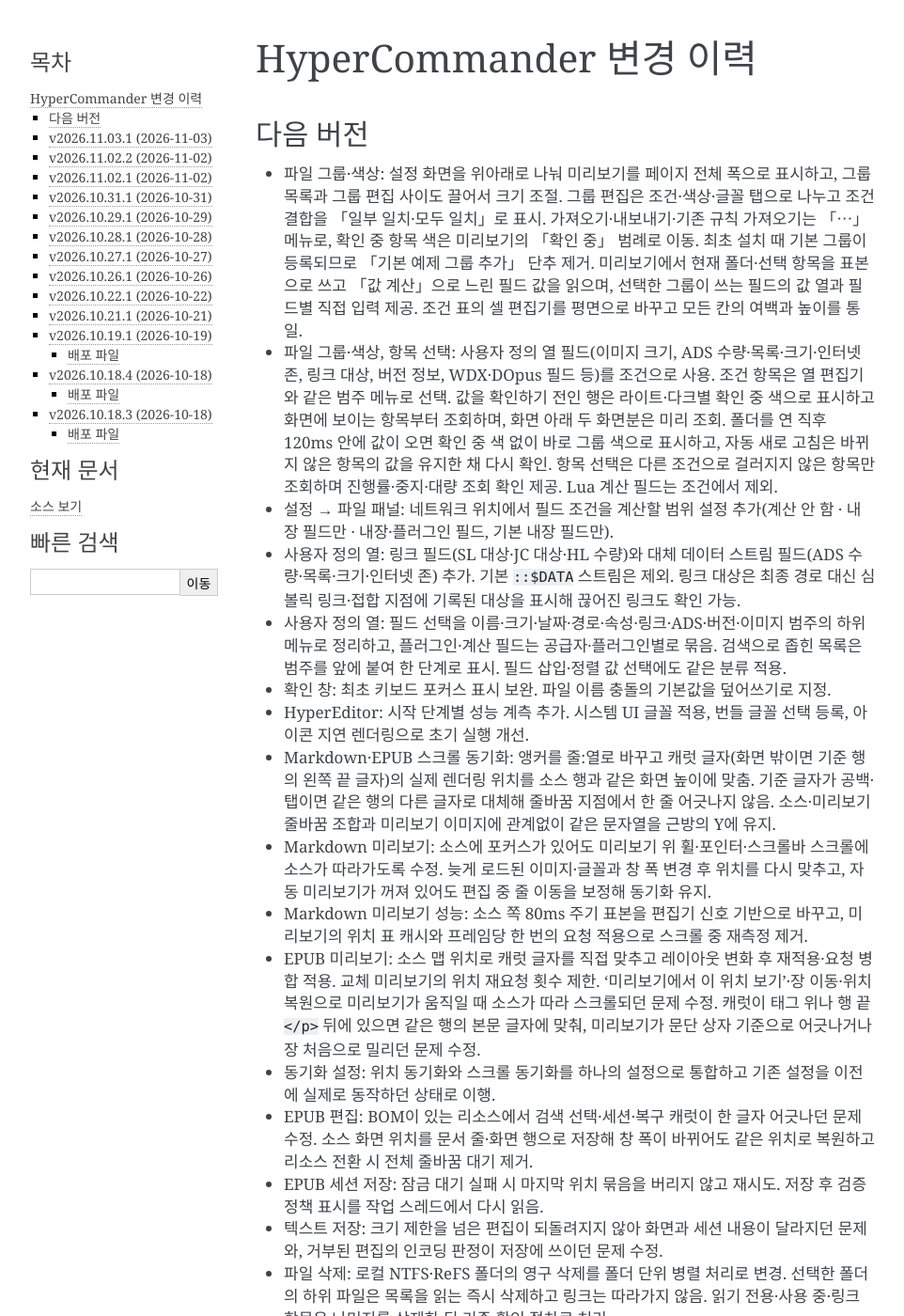
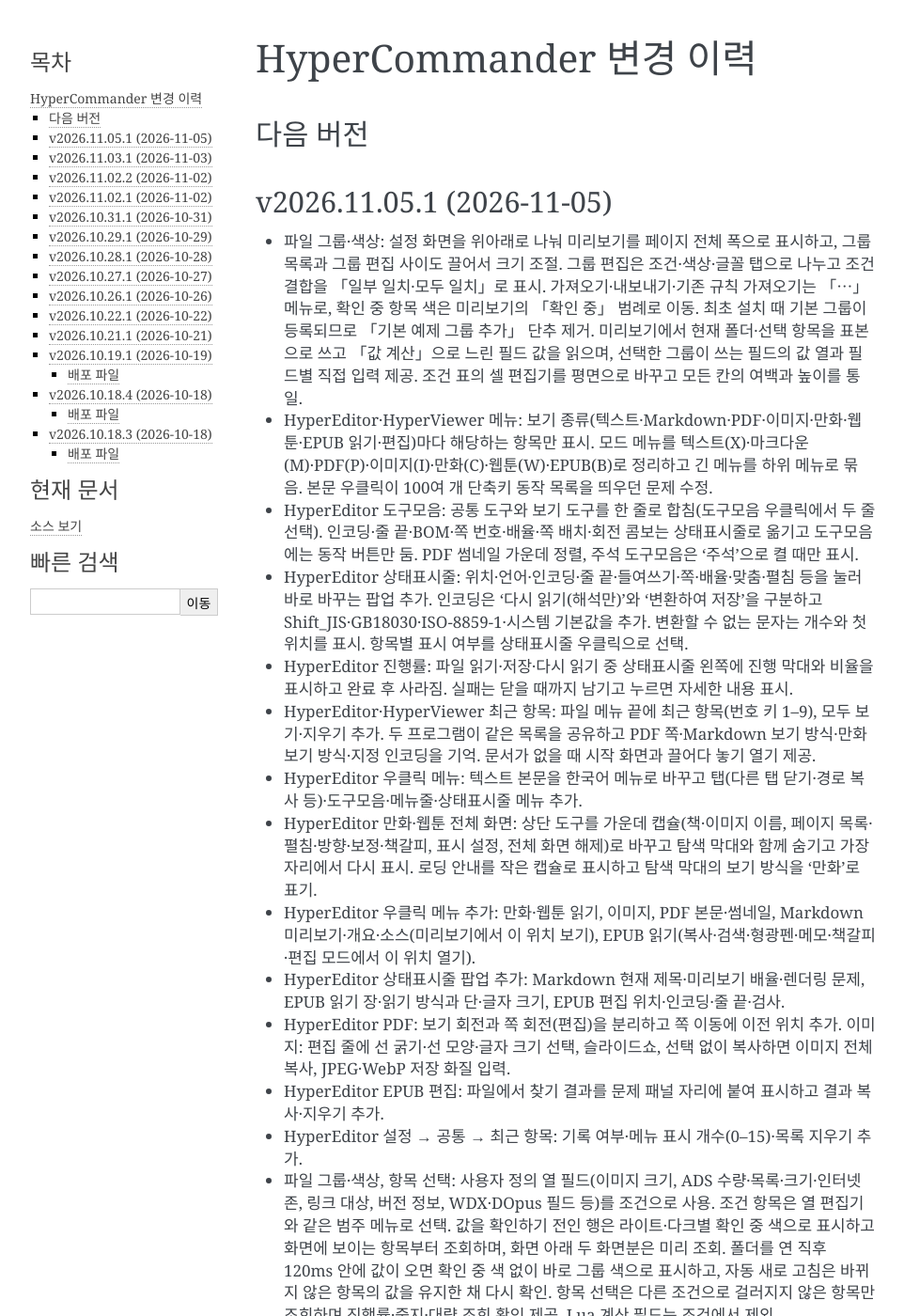
Before and after one commit to jgh0721/hyperCommander, a Sphinx documentation site: the page built from documentation/source/history.rst, in a window 1280 px wide and 1400 px high. Shown: the whole window at 94% size, without its empty margins (148-1110 px from the left). Built offline with Sphinx 7.4.7, drawn with Linux system fonts in a browser that asks for light colours; some of the changed text lies outside the part shown.

Commit message:
UI : [release] 2026.11.05.1 버전과 릴리즈 이력을 확정한다

```diff
--- a/CMakeLists.txt
+++ b/CMakeLists.txt
@@ -1,5 +1,5 @@
 cmake_minimum_required(VERSION 4.2)
-set(HC_PRODUCT_VERSION "2026.11.03.1")
+set(HC_PRODUCT_VERSION "2026.11.05.1")
 project(HyperCommander VERSION ${HC_PRODUCT_VERSION} LANGUAGES CXX RC)
 
 include(cmake/build.version.cmake)
--- a/documentation/source/history.rst
+++ b/documentation/source/history.rst
@@ -7,7 +7,34 @@
 다음 버전
 ----------------------------------------
 
+v2026.11.05.1 (2026-11-05)
+----------------------------------------
+
 * 파일 그룹·색상: 설정 화면을 위아래로 나눠 미리보기를 페이지 전체 폭으로 표시하고, 그룹 목록과 그룹 편집 사이도 끌어서 크기 조절. 그룹 편집은 조건·색상·글꼴 탭으로 나누고 조건 결합을 「일부 일치·모두 일치」로 표시. 가져오기·내보내기·기존 규칙 가져오기는 「⋯」 메뉴로, 확인 중 항목 색은 미리보기의 「확인 중」 범례로 이동. 최초 설치 때 기본 그룹이 등록되므로 「기본 예제 그룹 추가」 단추 제거. 미리보기에서 현재 폴더·선택 항목을 표본으로 쓰고 「값 계산」으로 느린 필드 값을 읽으며, 선택한 그룹이 쓰는 필드의 값 열과 필드별 직접 입력 제공. 조건 표의 셀 편집기를 평면으로 바꾸고 모든 칸의 여백과 높이를 통일.
+
+* HyperEditor·HyperViewer 메뉴: 보기 종류(텍스트·Markdown·PDF·이미지·만화·웹툰·EPUB 읽기·편집)마다 해당하는 항목만 표시. 모드 메뉴를 텍스트(X)·마크다운(M)·PDF(P)·이미지(I)·만화(C)·웹툰(W)·EPUB(B)로 정리하고 긴 메뉴를 하위 메뉴로 묶음. 본문 우클릭이 100여 개 단축키 동작 목록을 띄우던 문제 수정.
+
+* HyperEditor 도구모음: 공통 도구와 보기 도구를 한 줄로 합침(도구모음 우클릭에서 두 줄 선택). 인코딩·줄 끝·BOM·쪽 번호·배율·쪽 배치·회전 콤보는 상태표시줄로 옮기고 도구모음에는 동작 버튼만 둠. PDF 썸네일 가운데 정렬, 주석 도구모음은 '주석'으로 켤 때만 표시.
+
+* HyperEditor 상태표시줄: 위치·언어·인코딩·줄 끝·들여쓰기·쪽·배율·맞춤·펼침 등을 눌러 바로 바꾸는 팝업 추가. 인코딩은 '다시 읽기(해석만)'와 '변환하여 저장'을 구분하고 Shift_JIS·GB18030·ISO-8859-1·시스템 기본값을 추가. 변환할 수 없는 문자는 개수와 첫 위치를 표시. 항목별 표시 여부를 상태표시줄 우클릭으로 선택.
+
+* HyperEditor 진행률: 파일 읽기·저장·다시 읽기 중 상태표시줄 왼쪽에 진행 막대와 비율을 표시하고 완료 후 사라짐. 실패는 닫을 때까지 남기고 누르면 자세한 내용 표시.
+
+* HyperEditor·HyperViewer 최근 항목: 파일 메뉴 끝에 최근 항목(번호 키 1–9), 모두 보기·지우기 추가. 두 프로그램이 같은 목록을 공유하고 PDF 쪽·Markdown 보기 방식·만화 보기 방식·지정 인코딩을 기억. 문서가 없을 때 시작 화면과 끌어다 놓기 열기 제공.
+
+* HyperEditor 우클릭 메뉴: 텍스트 본문을 한국어 메뉴로 바꾸고 탭(다른 탭 닫기·경로 복사 등)·도구모음·메뉴줄·상태표시줄 메뉴 추가.
+
+* HyperEditor 만화·웹툰 전체 화면: 상단 도구를 가운데 캡슐(책·이미지 이름, 페이지 목록·펼침·방향·보정·책갈피, 표시 설정, 전체 화면 해제)로 바꾸고 탐색 막대와 함께 숨기고 가장자리에서 다시 표시. 로딩 안내를 작은 캡슐로 표시하고 탐색 막대의 보기 방식을 ‘만화’로 표기.
+
+* HyperEditor 우클릭 메뉴 추가: 만화·웹툰 읽기, 이미지, PDF 본문·썸네일, Markdown 미리보기·개요·소스(미리보기에서 이 위치 보기), EPUB 읽기(복사·검색·형광펜·메모·책갈피·편집 모드에서 이 위치 열기).
+
+* HyperEditor 상태표시줄 팝업 추가: Markdown 현재 제목·미리보기 배율·렌더링 문제, EPUB 읽기 장·읽기 방식과 단·글자 크기, EPUB 편집 위치·인코딩·줄 끝·검사.
+
+* HyperEditor PDF: 보기 회전과 쪽 회전(편집)을 분리하고 쪽 이동에 이전 위치 추가. 이미지: 편집 줄에 선 굵기·선 모양·글자 크기 선택, 슬라이드쇼, 선택 없이 복사하면 이미지 전체 복사, JPEG·WebP 저장 화질 입력.
+
+* HyperEditor EPUB 편집: 파일에서 찾기 결과를 문제 패널 자리에 붙여 표시하고 결과 복사·지우기 추가.
+
+* HyperEditor 설정 → 공통 → 최근 항목: 기록 여부·메뉴 표시 개수(0–15)·목록 지우기 추가.
 
 * 파일 그룹·색상, 항목 선택: 사용자 정의 열 필드(이미지 크기, ADS 수량·목록·크기·인터넷 존, 링크 대상, 버전 정보, WDX·DOpus 필드 등)를 조건으로 사용. 조건 항목은 열 편집기와 같은 범주 메뉴로 선택. 값을 확인하기 전인 행은 라이트·다크별 확인 중 색으로 표시하고 화면에 보이는 항목부터 조회하며, 화면 아래 두 화면분은 미리 조회. 폴더를 연 직후 120ms 안에 값이 오면 확인 중 색 없이 바로 그룹 색으로 표시하고, 자동 새로 고침은 바뀌지 않은 항목의 값을 유지한 채 다시 확인. 항목 선택은 다른 조건으로 걸러지지 않은 항목만 조회하며 진행률·중지·대량 조회 확인 제공. Lua 계산 필드는 조건에서 제외.
 
@@ -140,18 +167,18 @@
 
 * EPUB 편집: Ctrl+S로 현재 파일 저장, Ctrl+Shift+S로 검증 후 다른 이름 저장 지원. 저장 전에 소스 변경을 자동 반영하고, 변경 반영·저장 중 소스 커서·선택 영역·스크롤 위치 유지.
 
+* EPUB: 읽기 설정의 본문 굵기가 인라인 강조를 덮어쓰던 문제 수정. 편집 미리보기와 뷰어에서 CSS 굵게 표시와 strong·b 강조 유지.
+
+* 텍스트 뷰어·편집기: 자동 줄바꿈 상태에서 Home·Shift+Home이 화면 줄의 시작으로 이동·선택하도록 수정.
+
 * 파일 압축: 선택 항목 기반 파일명 추천·생성 경로 미리보기·개별 이름 편집과 F2 즉시 백그라운드 시작 지원. 진행창의 현재 파일명과 한 줄 경로를 표시하고 단계 안내·불필요한 출력 순번 제거.
 * 파일 압축: 기본 제공 7z·ZIP·ISO가 로컬·UNC·RDP 원본을 직접 읽고 대상 위치에서 결과를 생성·확정하도록 개선. 원본 전체 사본과 완성한 압축 파일의 재복사 제거.
 
-* EPUB: 읽기 설정의 본문 굵기가 인라인 강조를 덮어쓰던 문제 수정. 편집 미리보기와 뷰어에서 CSS 굵게 표시와 strong·b 강조 유지.
-
-* 설정: Commander·Viewer·Editor·Compare의 설정 파일 경로·기본값·복구값을 제품별 기본값 헤더로 통일. 설정을 읽는 코드의 개별 기본값 정의를 제거하고 저장된 사용자 설정 유지.
+* 파일 삭제: 삭제 전 정보 확인에서 접근이 거부된 로컬 파일에도 관리자 권한으로 재시도·모두 재시도 제공. 관리자 도우미가 원본 변경 여부를 다시 확인한 뒤 처리.
 
 * 파일 작업: RDP 리디렉션 드라이브의 복사·이동·삭제·이름 변경과 압축 작업에서 파일 ID 변화로 발생하던 변경 오판 수정. 이름 변경 후 속성 적용·백업 정리의 파일 없음 오류를 방지하고, 복구 기록의 내용 검증과 복사 완료 후 오류 표시를 보강.
 
-* 텍스트 뷰어·편집기: 자동 줄바꿈 상태에서 Home·Shift+Home이 화면 줄의 시작으로 이동·선택하도록 수정.
-
-* 파일 삭제: 삭제 전 정보 확인에서 접근이 거부된 로컬 파일에도 관리자 권한으로 재시도·모두 재시도 제공. 관리자 도우미가 원본 변경 여부를 다시 확인한 뒤 처리.
+* 설정: Commander·Viewer·Editor·Compare의 설정 파일 경로·기본값·복구값을 제품별 기본값 헤더로 통일. 설정을 읽는 코드의 개별 기본값 정의를 제거하고 저장된 사용자 설정 유지.
 
 v2026.11.02.1 (2026-11-02)
 ----------------------------------------
@@ -224,9 +251,9 @@
 
 * 긴 경로: HyperCommander·HyperViewer·HyperEditor·HyperCompare와 내장 플러그인의 Win32 파일 호출을 보완하고 실행 파일의 longPathAware 매니페스트를 빌드 시 검증. 관리자 요청을 인증된 파이프로 전달해 긴 한글 경로의 명령줄 제한을 해소하며, WDX 경로 버퍼와 ALZ/EGG 임시 출력 경로를 개선.
 
+* UI 테스트: 성공한 임시 실행환경을 자동 삭제하고, 실패 증거는 최대 64MiB·7일간 보존. 잠금·소유 정보로 사용 중인 실행과 기존 자료를 보호.
+
 * 파일 삭제: 260자를 넘는 하위 경로 조회를 지원하고, 준비·삭제 오류에 Windows 설명과 경로를 표시. 오류 항목 건너뛰기·모두 건너뛰기로 나머지 삭제를 계속하며, 남긴 항목의 상위 폴더를 보존.
-
-* UI 테스트: 성공한 임시 실행환경을 자동 삭제하고, 실패 증거는 최대 64MiB·7일간 보존. 잠금·소유 정보로 사용 중인 실행과 기존 자료를 보호.
 
 * 이미지 뷰어: 미리보기 표시와 고품질 렌더링 완료를 분리하고, 내장 뷰어의 로컬 이미지 임시 복사를 제거. 코덱 기능에 따른 축소 디코딩과 준비 단계 성능 계측 추가.
 
```
